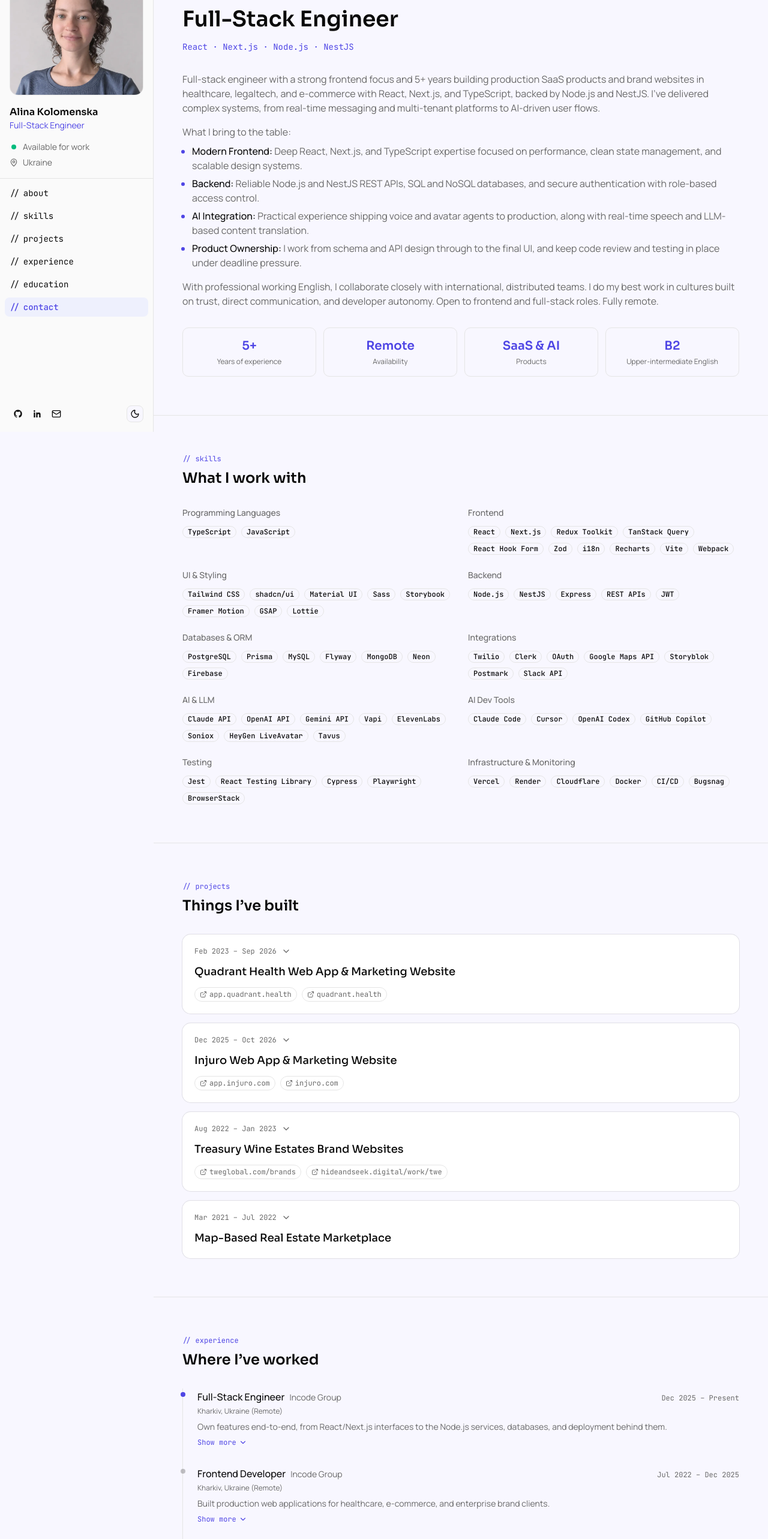
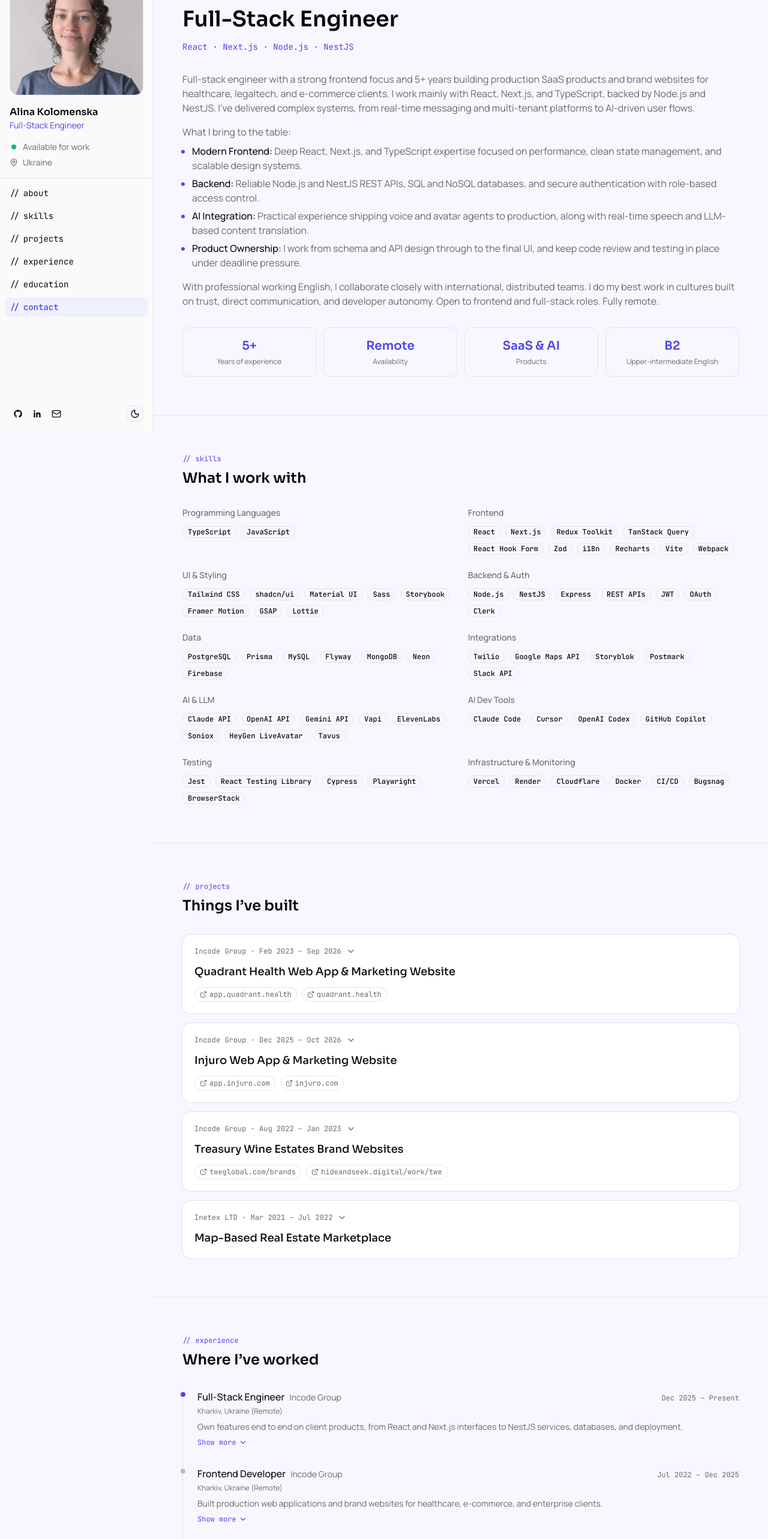
Before and after one commit to alina-kolomenska/portfolio, a React (Vite) app: page / in a window 1280 px wide. Shown: the part 80-2646 px from the top of the page at 60% size. Built offline with nearby package versions, Linux system fonts and the light colour scheme.

Commit message:
chore: show company on project cards and refine content and skill groups

```diff
--- a/index.html
+++ b/index.html
@@ -25,7 +25,7 @@
     <title>Alina Kolomenska — Full-Stack Engineer</title>
     <meta
       name="description"
-      content="Full-stack engineer with a strong frontend focus and 5+ years building SaaS products and brand websites in healthcare, legaltech, and e-commerce."
+      content="Full-stack engineer with a strong frontend focus and 5+ years building SaaS products and brand websites for healthcare, legaltech, and e-commerce clients."
     />
 
     <!-- Replace every absolute URL below if the domain changes; scrapers ignore relative og:image. -->
@@ -38,7 +38,7 @@
     <meta property="og:title" content="Alina Kolomenska — Full-Stack Engineer" />
     <meta
       property="og:description"
-      content="Full-stack engineer with a strong frontend focus and 5+ years building SaaS products and brand websites in healthcare, legaltech, and e-commerce."
+      content="Full-stack engineer with a strong frontend focus and 5+ years building SaaS products and brand websites for healthcare, legaltech, and e-commerce clients."
     />
     <meta property="og:image" content="https://alina-kolomenska.vercel.app/og.png" />
     <meta property="og:image:type" content="image/png" />
@@ -50,7 +50,7 @@
     <meta name="twitter:title" content="Alina Kolomenska — Full-Stack Engineer" />
     <meta
       name="twitter:description"
-      content="Full-stack engineer with a strong frontend focus and 5+ years building SaaS products and brand websites in healthcare, legaltech, and e-commerce."
+      content="Full-stack engineer with a strong frontend focus and 5+ years building SaaS products and brand websites for healthcare, legaltech, and e-commerce clients."
     />
     <meta name="twitter:image" content="https://alina-kolomenska.vercel.app/og.png" />
     <meta name="twitter:image:alt" content="Alina Kolomenska — Full-Stack Engineer. React, Next.js, Node.js, NestJS." />
--- a/src/components/ui/project-card.tsx
+++ b/src/components/ui/project-card.tsx
@@ -18,7 +18,11 @@ export function ProjectCard({ project }: { project: Project }) {
                   <Lock /> NDA
                 </Badge>
               )}
-              {project.period && <span className="font-mono text-xs text-muted-foreground">{project.period}</span>}
+              {(project.company || project.period) && (
+                <span className="font-mono text-xs text-muted-foreground">
+                  {[project.company, project.period].filter(Boolean).join(' · ')}
+                </span>
+              )}
               <ChevronDown className="ml-auto size-4 shrink-0 text-muted-foreground transition-transform group-data-[state=open]/trigger:rotate-180" />
             </div>
             <h3 className="font-heading text-lg font-medium">{project.title}</h3>
--- a/src/content/about.ts
+++ b/src/content/about.ts
@@ -2,7 +2,7 @@ import type { About } from '@/types/content'
 
 export const about: About = {
   intro: [
-    'Full-stack engineer with a strong frontend focus and 5+ years building production SaaS products and brand websites in healthcare, legaltech, and e-commerce with React, Next.js, and TypeScript, backed by Node.js and NestJS. I’ve delivered complex systems, from real-time messaging and multi-tenant platforms to AI-driven user flows.',
+    'Full-stack engineer with a strong frontend focus and 5+ years building production SaaS products and brand websites for healthcare, legaltech, and e-commerce clients. I work mainly with React, Next.js, and TypeScript, backed by Node.js and NestJS. I’ve delivered complex systems, from real-time messaging and multi-tenant platforms to AI-driven user flows.',
   ],
   highlightsTitle: 'What I bring to the table:',
   highlights: [
--- a/src/content/experience.ts
+++ b/src/content/experience.ts
@@ -7,13 +7,13 @@ export const experience: ExperienceEntry[] = [
     period: 'Dec 2025 – Present',
     location: 'Kharkiv, Ukraine (Remote)',
     description:
-      'Own features end-to-end, from React/Next.js interfaces to the Node.js services, databases, and deployment behind them.',
+      'Own features end to end on client products, from React and Next.js interfaces to NestJS services, databases, and deployment.',
     highlights: [
-      'Design and ship backend services in Node.js, Express, and NestJS, exposing REST APIs for React/Next.js clients.',
+      'Design and ship backend services in Node.js, Express, and NestJS, exposing REST APIs for React and Next.js clients.',
       'Model data in PostgreSQL with Prisma and in MySQL with Flyway migrations.',
       'Build production frontends with React, Next.js, and TypeScript, styled with Tailwind CSS and shadcn/ui.',
-      'Implement authentication with Clerk and JWT, plus role-based access control, and build real-time telehealth features with Twilio.',
-      'Integrate AI voice and avatar technologies (ElevenLabs, Vapi, HeyGen, Tavus) into production assistant and automation features.',
+      'Implement authentication and role-based access control with Clerk and JWT.',
+      'Integrate AI voice and avatar agents (Vapi, ElevenLabs, HeyGen, Tavus) into production assistant and automation features, alongside Twilio telehealth calling.',
       'Run parallel Claude Code sessions in separate git worktrees to develop several features at once, reviewing and testing every change before merge.',
       'Deploy and maintain apps through CI/CD pipelines, using Docker for local backend environments.',
     ],
@@ -23,9 +23,10 @@ export const experience: ExperienceEntry[] = [
     company: 'Incode Group',
     period: 'Jul 2022 – Dec 2025',
     location: 'Kharkiv, Ukraine (Remote)',
-    description: 'Built production web applications for healthcare, e-commerce, and enterprise brand clients.',
+    description:
+      'Built production web applications and brand websites for healthcare, e-commerce, and enterprise clients.',
     highlights: [
-      'Developed dashboards, admin panels, marketing sites, scheduling, and live chat features with React and TypeScript, styled with Material UI, Tailwind CSS, shadcn/ui, and Sass.',
+      'Developed dashboards, admin panels, scheduling, and live chat features with React and TypeScript, styled with Material UI, Tailwind CSS, shadcn/ui, and Sass.',
       'Built animated interfaces and micro-interactions with Framer Motion, GSAP, and Lottie, keeping performance smooth across devices.',
       'Created and maintained shared Storybook component libraries used across projects.',
       'Integrated headless CMS and e-commerce platforms, added analytics tracking, and optimized Core Web Vitals on brand and marketing websites.',
--- a/src/content/profile.ts
+++ b/src/content/profile.ts
@@ -5,7 +5,7 @@ export const profile: Profile = {
   initials: 'AK',
   role: 'Full-Stack Engineer',
   tagline:
-    'Full-stack engineer with a strong frontend focus and 5+ years building SaaS products and brand websites in healthcare, legaltech, and e-commerce.',
+    'Full-stack engineer with a strong frontend focus and 5+ years building SaaS products and brand websites for healthcare, legaltech, and e-commerce clients.',
   location: 'Ukraine',
   availability: 'Available for work',
   email: 'alina.kolomenska@gmail.com',
--- a/src/data/projects.json
+++ b/src/data/projects.json
@@ -1,16 +1,17 @@
 [
   {
     "title": "Quadrant Health Web App & Marketing Website",
+    "company": "Incode Group",
     "period": "Feb 2023 – Sep 2026",
     "description": "An enterprise AI healthcare platform for patient management, clinical analytics, interactive voice/video automation, and secure healthcare messaging. As the founding frontend engineer, I built the primary web app from scratch, launched the public marketing website, and collaborated on backend feature delivery. The platform grew from a prototype into a product handling 2M+ patient interactions annually, with 70%+ of calls resolved without staff involvement (company-reported), serving clients in the US and Europe.",
     "highlights": [
       "Architected the core React web app with Webpack, setting up state management, routing, and a scalable UI structure.",
       "Implemented RBAC and feature gating for route and module access across clinical teams.",
-      "Integrated real-time patient messaging, Twilio telehealth calling, and interactive AI assistant interfaces with switchable voice and avatar providers (Vapi, ElevenLabs, HeyGen, Tavus).",
-      "Developed dynamic appointment calendars, clinical analytics dashboards, and PDF/e-signature tools.",
-      "Built live doctor-patient speech translation with Soniox and multi-language support (i18n plus LLM translation for dynamic content).",
-      "Supported PHP backend API endpoints and Flyway migrations for the MySQL database, and used Docker for local development workflows.",
-      "Optimized Core Web Vitals for both the web app and the Vite marketing website, and handled the website’s SEO and analytics tracking with Termly cookie consent.",
+      "Built real-time patient messaging and in-browser Twilio telehealth calling, plus AI assistant interfaces with switchable voice and avatar providers (Vapi, ElevenLabs, HeyGen, Tavus).",
+      "Developed appointment calendars, clinical analytics dashboards, and PDF/e-signature tools.",
+      "Built live doctor-patient speech translation with Soniox, and multi-language support with i18n and LLM translation for dynamic content.",
+      "Supported PHP backend API endpoints and Flyway migrations for the MySQL database, and used Docker for local development.",
+      "Optimized Core Web Vitals for both the web app and the Vite marketing website, and handled the website’s SEO, analytics tracking, and Termly cookie consent.",
       "Connected the marketing website’s demo request and subscription forms to Postmark emails and Slack notifications for the team.",
       "Configured automated quality pipelines with Playwright, Cypress, Jest, Storybook, and Bugsnag."
     ],
@@ -49,17 +50,18 @@
   },
   {
     "title": "Injuro Web App & Marketing Website",
+    "company": "Incode Group",
     "period": "Dec 2025 – Oct 2026",
     "description": "An AI-powered legaltech platform that automates personal injury client intake and attorney workflows. I was part of a small engineering team building the public marketing website and the authenticated web app for clients, admins, and providers, with real-time AI voice intake agents.",
     "highlights": [
       "Contributed to the development and architecture of the authenticated web app and the marketing website, both built with Next.js (App Router) and TypeScript.",
-      "Implemented full-stack authentication and role-based access control with Clerk and Next.js middleware.",
+      "Implemented authentication and role-based access control with Clerk and Next.js middleware.",
       "Built custom Next.js API routes for server-side authorization checks and secure API key proxying.",
-      "Integrated interactive Vapi and ElevenLabs voice widgets for real-time legal intake workflows.",
+      "Integrated Vapi and ElevenLabs voice widgets for real-time legal intake workflows.",
       "Built NestJS services with PostgreSQL and Prisma for medical check-ins, turning Vapi voice-call summaries into a secure, per-user recovery history.",
       "Managed asynchronous voice agent state and data fetching with TanStack Query, validating API boundaries with Zod.",
       "Added multi-language support to the web app with i18n.",
-      "Delivered accessible marketing and SEO landing pages with generated sitemap routes, optimized for performance."
+      "Delivered accessible marketing landing pages with generated sitemap routes, optimized for performance and SEO."
     ],
     "tags": [
       "Next.js",
@@ -86,6 +88,7 @@
   },
   {
     "title": "Treasury Wine Estates Brand Websites",
+    "company": "Incode Group",
     "period": "Aug 2022 – Jan 2023",
     "description": "A suite of high-performance websites and landing pages for major Australian wine brands, built in collaboration with the digital agency Hide & Seek. The project focused on a scalable, white-label frontend with reusable UI components, client-side headless CMS integration, GSAP animations, and optimized Core Web Vitals.",
     "highlights": [
@@ -101,6 +104,7 @@
   },
   {
     "title": "Map-Based Real Estate Marketplace",
+    "company": "Inetex LTD",
     "period": "Mar 2021 – Jul 2022",
     "description": "A marketplace that connects renters with landlords and homebuyers with sellers, built around interactive map views and multi-criteria apartment search on mobile and desktop.",
     "highlights": [
--- a/src/data/skills.json
+++ b/src/data/skills.json
@@ -19,15 +19,9 @@
     "category": "UI & Styling",
     "items": ["Tailwind CSS", "shadcn/ui", "Material UI", "Sass", "Storybook", "Framer Motion", "GSAP", "Lottie"]
   },
-  { "category": "Backend", "items": ["Node.js", "NestJS", "Express", "REST APIs", "JWT"] },
-  {
-    "category": "Databases & ORM",
-    "items": ["PostgreSQL", "Prisma", "MySQL", "Flyway", "MongoDB", "Neon", "Firebase"]
-  },
-  {
-    "category": "Integrations",
-    "items": ["Twilio", "Clerk", "OAuth", "Google Maps API", "Storyblok", "Postmark", "Slack API"]
-  },
+  { "category": "Backend & Auth", "items": ["Node.js", "NestJS", "Express", "REST APIs", "JWT", "OAuth", "Clerk"] },
+  { "category": "Data", "items": ["PostgreSQL", "Prisma", "MySQL", "Flyway", "MongoDB", "Neon", "Firebase"] },
+  { "category": "Integrations", "items": ["Twilio", "Google Maps API", "Storyblok", "Postmark", "Slack API"] },
   {
     "category": "AI & LLM",
     "items": ["Claude API", "OpenAI API", "Gemini API", "Vapi", "ElevenLabs", "Soniox", "HeyGen LiveAvatar", "Tavus"]
--- a/src/types/content.ts
+++ b/src/types/content.ts
@@ -85,6 +85,7 @@ export interface ProjectImage {
 
 export interface Project {
   title: string
+  company?: string
   period?: string
   confidential?: boolean
   description: string
```
